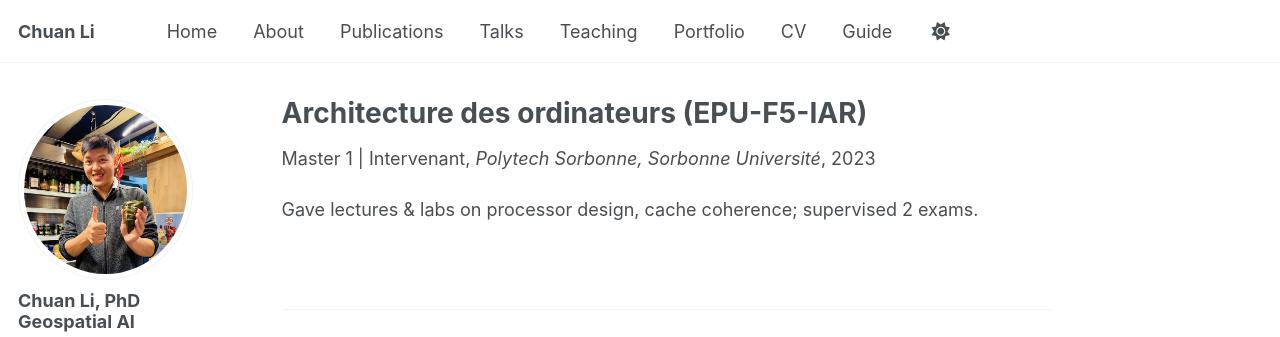
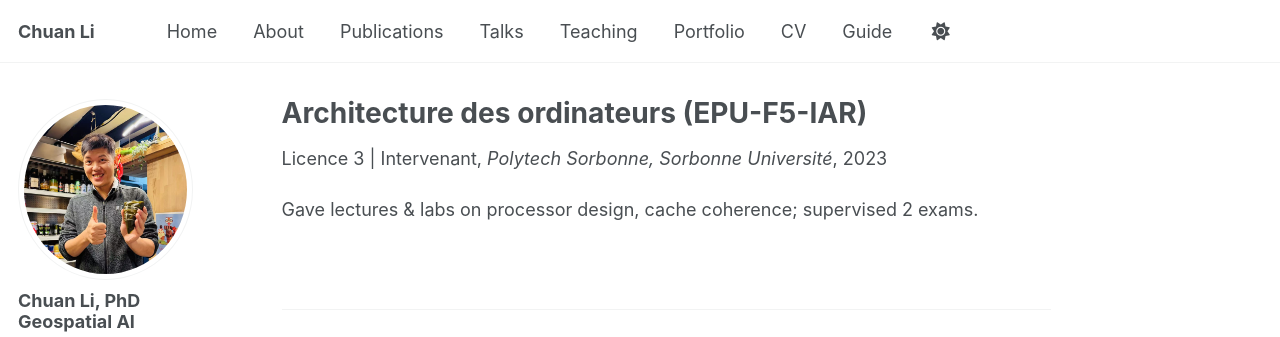
Before and after one commit to MrLIChuan/MrLIChuan.github.io, a Jekyll site: the page built from _teaching/2023-09-01-polytech-architecture-ordinateurs-2023.md, in a window 1280 px wide. Shown: the top 337 px of the page. Built offline with Jekyll 4.4.1, drawn with Linux system fonts in a browser that asks for light colours; some web fonts are replaced; a script that is not in the unit is left out.

Commit message:
Update 2023-09-01-polytech-architecture-ordinateurs-2023.md

```diff
--- a/_teaching/2023-09-01-polytech-architecture-ordinateurs-2023.md
+++ b/_teaching/2023-09-01-polytech-architecture-ordinateurs-2023.md
@@ -1,7 +1,7 @@
 ---
 title: "Architecture des ordinateurs (EPU-F5-IAR)"
 collection: teaching
-type: "Master 1 | Intervenant"
+type: "Licence 3 | Intervenant"
 permalink: /teaching/architecture-ordinateurs-2023
 date: 2023-09-01
 venue: "Polytech Sorbonne, Sorbonne Université"
```
